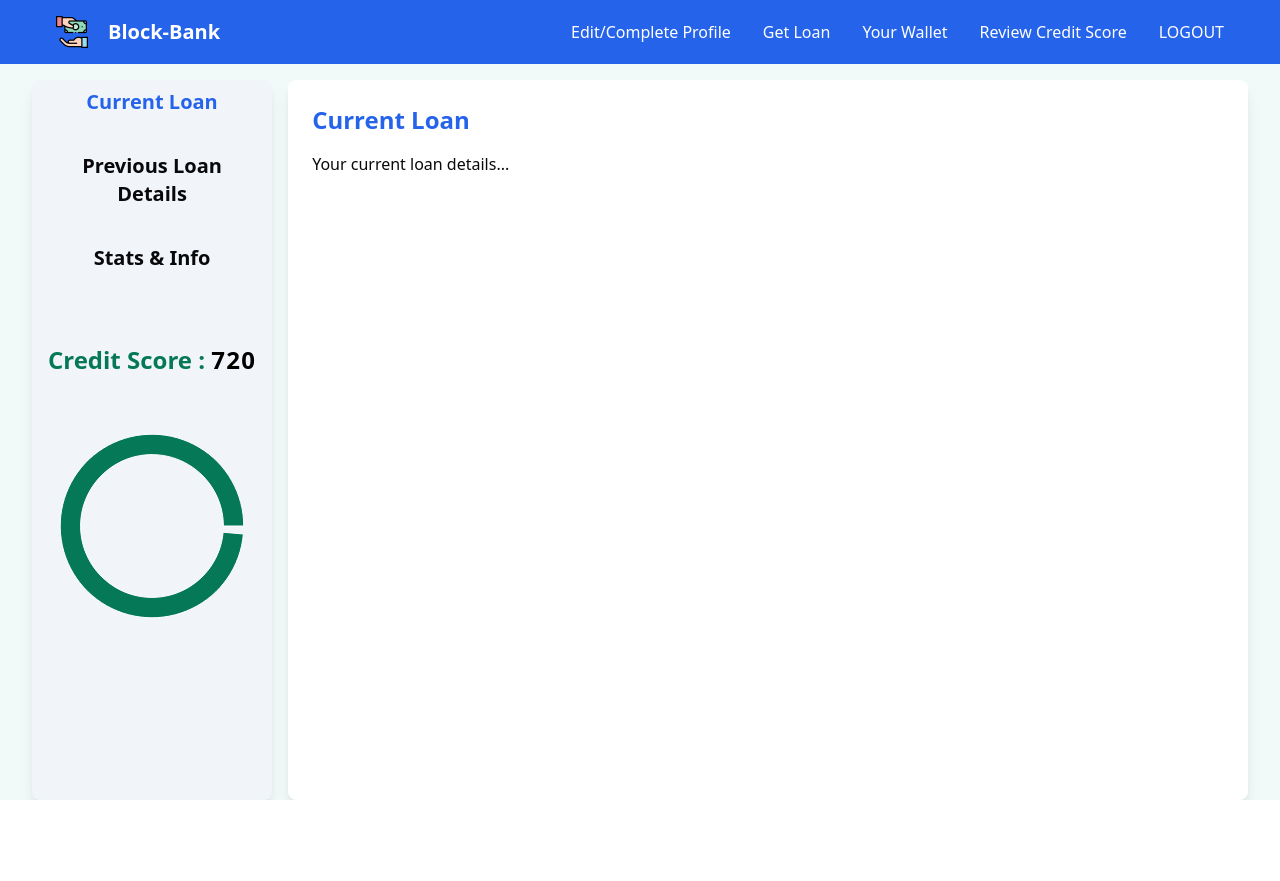
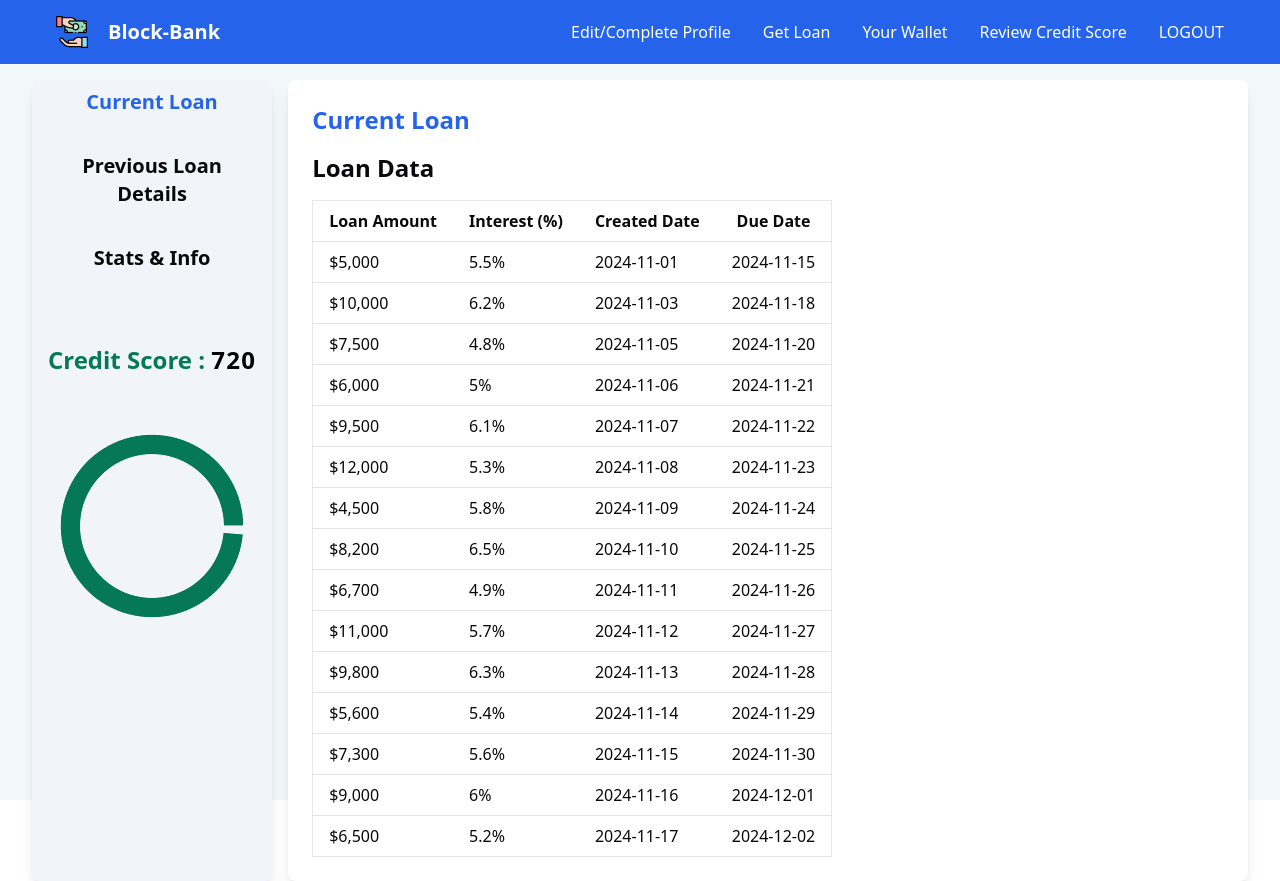
Before and after one commit to Abhinav1341/blockbank, a React (Vite) app in the folder block-bank/: page /home in a window 1280 px wide. Before the commit the page ends 800 px from the top, so only its background shows below. Built offline with nearby package versions, Linux system fonts and the light colour scheme.

Commit message:
data added

```diff
--- a/block-bank/src/Components/home.jsx
+++ b/block-bank/src/Components/home.jsx
@@ -86,16 +86,18 @@ const HomePage = () => {
             <div>
               {/* Content for each tab */}
               {activeTab === "Current Loan" && (
-                <p>Your current loan details...</p>
+               <div>
+                <LoanTable/>
+               </div>
               )}
               {activeTab === "Previous Loans" && (
-                <p>Your previous loan history...</p>
+               <div>
+               <LoanTable/>
+              </div>
               )}
 
               {activeTab === "Stats" && <States />}
-              {activeTab === "SHG Details" && (
-                <p>Details about the Self-Help Group (SHG)...</p>
-              )}
+
               {activeTab === "Profile" && (
                 <div>
                   <Profile {...singleUser} />
```
